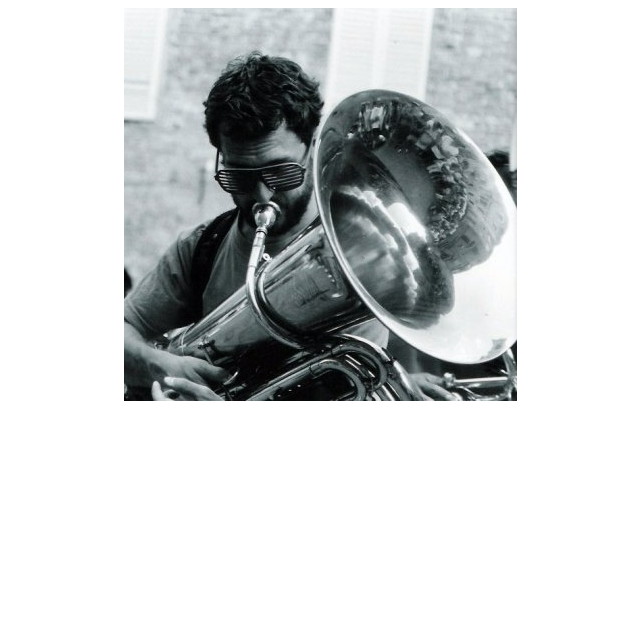
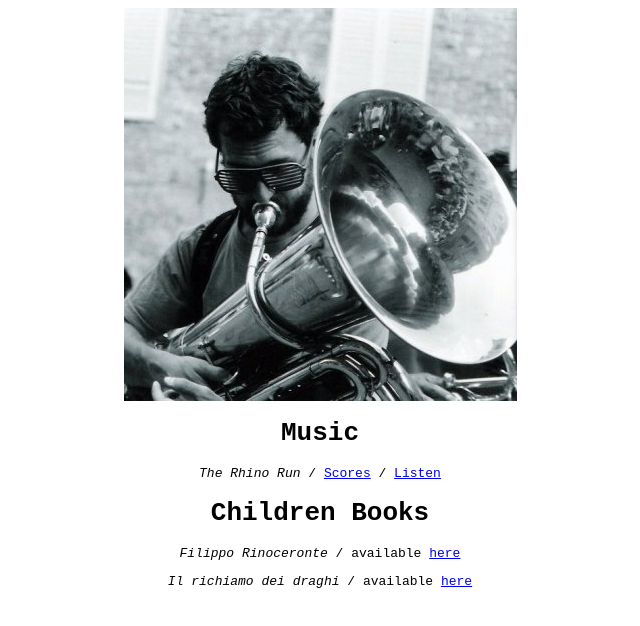
Before and after one commit to fpetrogalli/fpetrogalli.github.io, a plain HTML site: page index.html in a window 1280 px wide. Shown: the whole page, without its empty margins (320-960 px from the left). Drawn offline with Linux system fonts and the light colour scheme.

Commit message:
Add Music and Children Books sections.

```diff
--- a/index.html
+++ b/index.html
@@ -2,8 +2,25 @@
   <head>
     <title>Francesco Petrogalli</title>
     <link rel="stylesheet" type="text/css" href="tubafranz.css">
-</head>
-<body>
-<img src="petrogalli.jpg" alt="tubafranz" class="tubafranz">
-</body>
+  </head>
+  <body>
+    <img src="petrogalli.jpg" alt="tubafranz" class="tubafranz">
+    <div class="center">
+      <h1>Music</h1>
+      <p>
+	<i>The Rhino Run</i> /
+	<a href="https://github.com/fpetrogalli/trr/releases/latest">Scores</a> /
+	<a href="https://soundcloud.com/francesco-petrogalli/the-rhino-run">Listen</a>
+      </p>
+      <h1>Children Books</h1>
+      <p>
+	<i>Filippo Rinoceronte</i> /
+	available <a href="https://www.amazon.it/Filippo-Rinoceronte-Francesco-Petrogalli-ebook/dp/B08819DXMM/"> here</a>
+      </p>
+      <p>
+	<i>Il richiamo dei draghi</i> /
+	available <a href="https://www.amazon.it/richiamo-dei-draghi-Francesco-Petrogalli-ebook/dp/B07LF5DFCM/"> here</a>
+      </p>
+    </div>
+  </body>
 </html>
--- a/tubafranz.css
+++ b/tubafranz.css
@@ -3,3 +3,14 @@ display: block;
 margin-left: auto;
 margin-right: auto;
 }
+
+.center {
+    display: block;
+    margin-left: auto;
+    margin-right: auto;
+    text-align: center;
+}
+
+body {
+    font-family:  monospace;
+}
```
